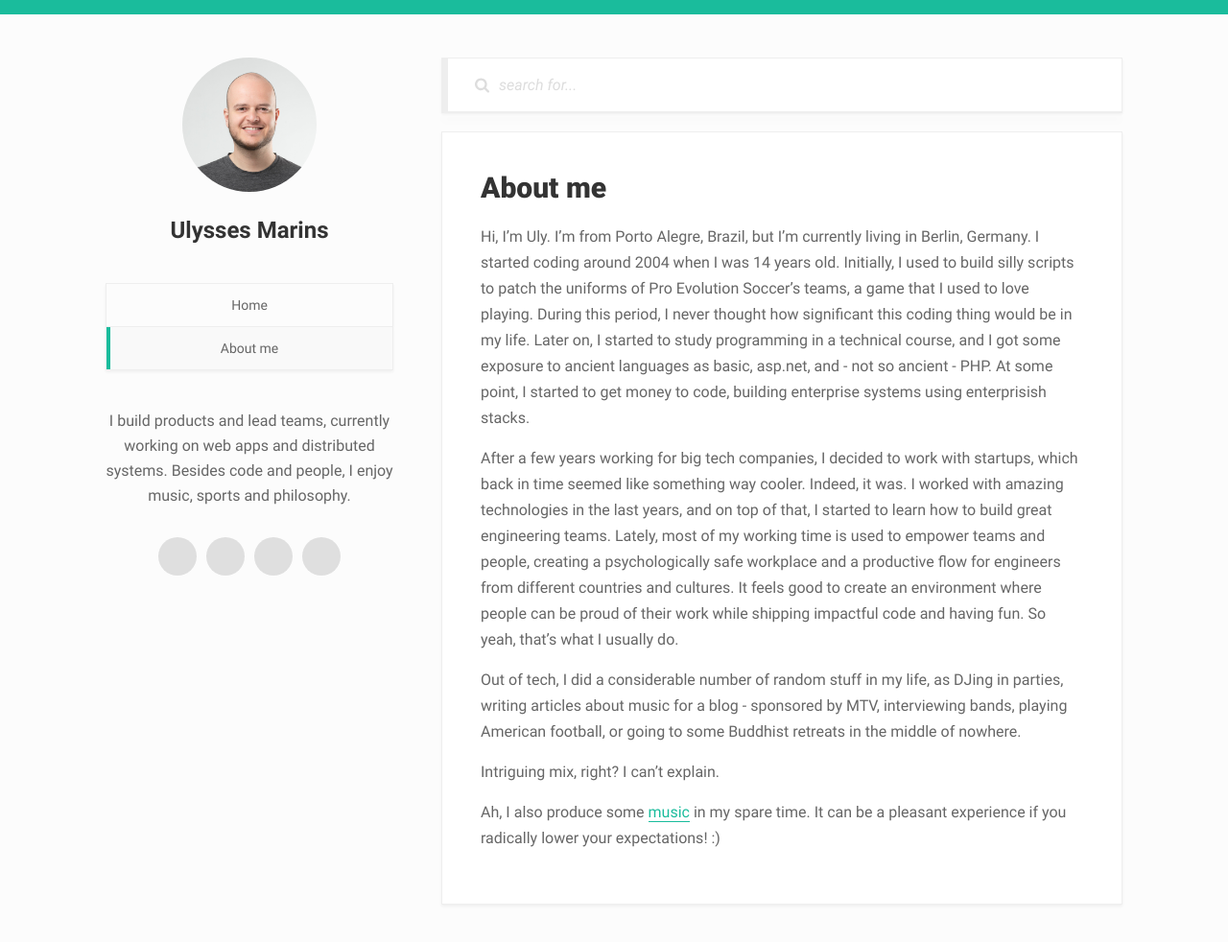
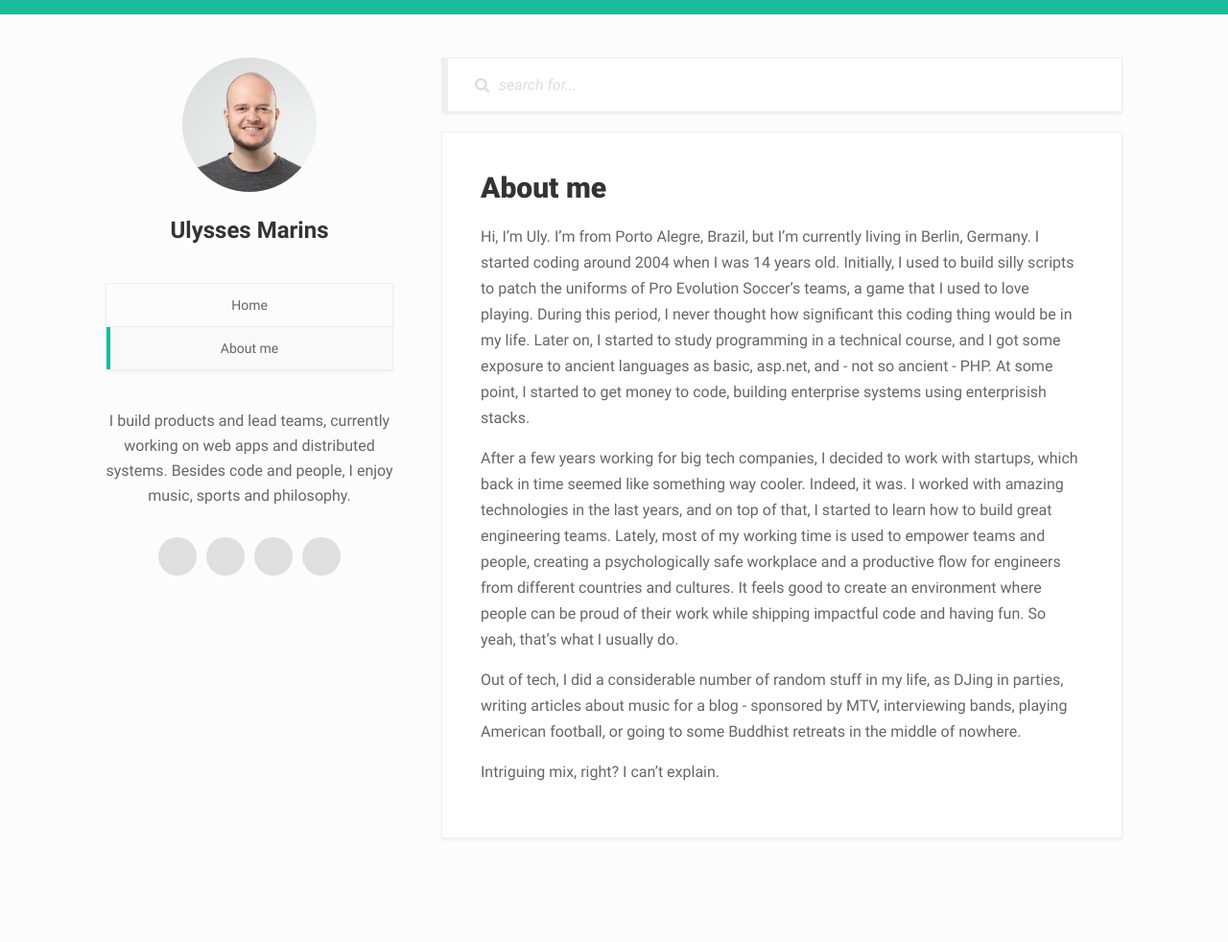
Before and after one commit to ulymarins/ulymarins.github.io, a Jekyll site: the page built from _pages/about/index.md, in a window 1280 px wide and 1003 px high. Shown: the top 982 px of the window at 96% size. Built offline with Jekyll 4.4.1, drawn with Linux system fonts in a browser that asks for light colours.

Commit message:
editing page

```diff
--- a/_pages/about/index.md
+++ b/_pages/about/index.md
@@ -11,5 +11,3 @@ After a few years working for big tech companies, I decided to work with startup
 Out of tech, I did a considerable number of random stuff in my life, as DJing in parties, writing articles about music for a blog - sponsored by MTV, interviewing bands, playing American football, or going to some Buddhist retreats in the middle of nowhere.
 
 Intriguing mix, right? I can't explain.
-
-Ah, I also produce some [music](https://soundcloud.com/odysseus-musik) in my spare time. It can be a pleasant experience if you radically lower your expectations! :)
```
